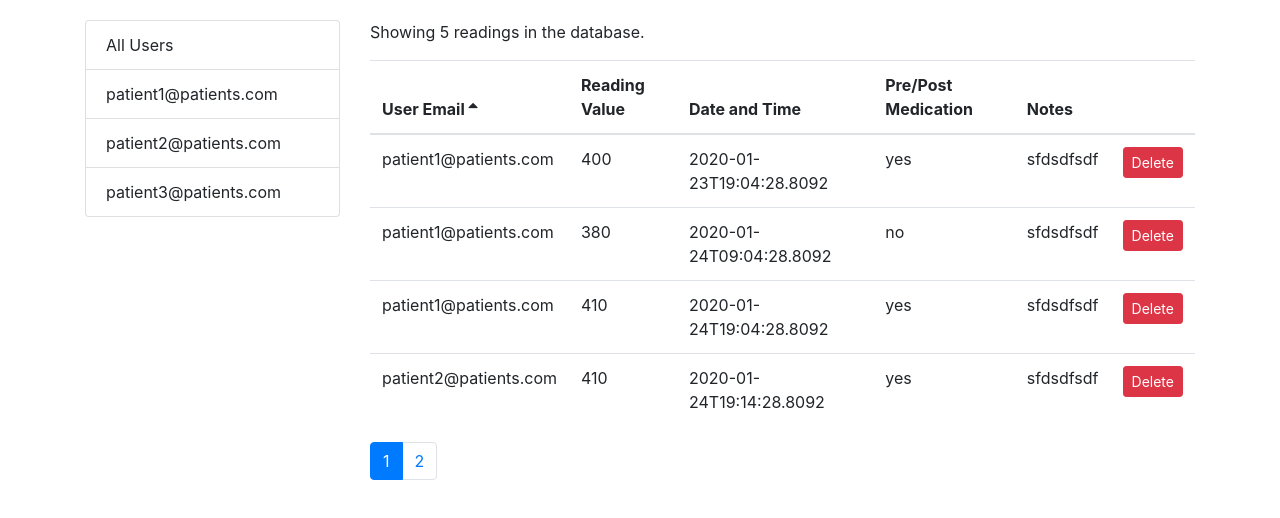
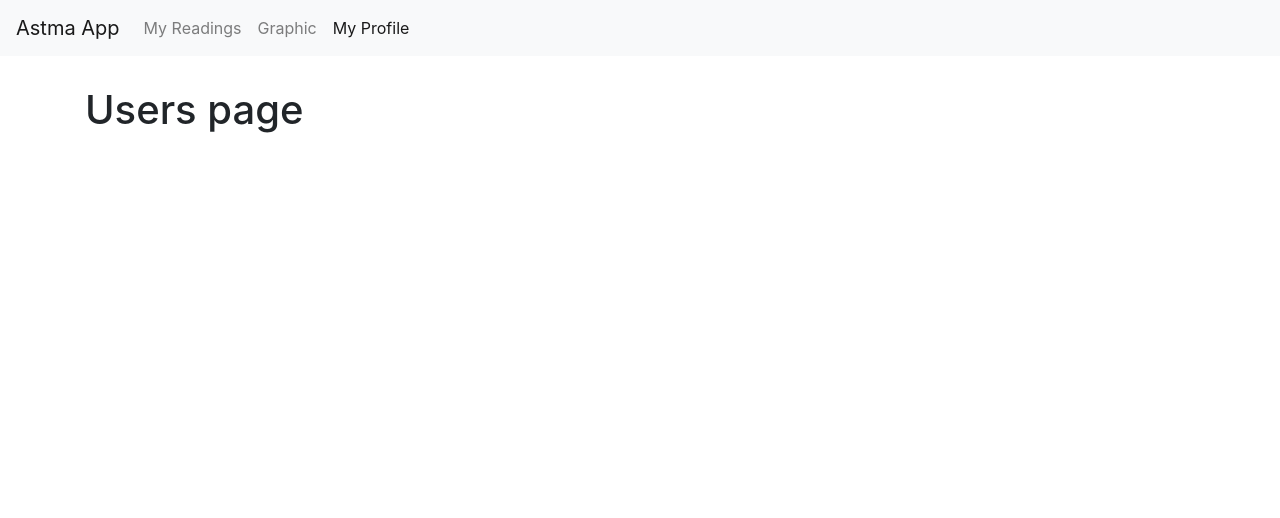
Before and after one commit to DianaWalsh19/finalProject, a React (Create React App) app: page /users in a window 1280 px wide. Shown: the top 518 px of the page. Built offline with nearby package versions, Linux system fonts and the light colour scheme.

Commit message:
nav bar added

```diff
--- a/package.json
+++ b/package.json
@@ -13,6 +13,7 @@
     "prop-types": "^15.7.2",
     "react": "^17.0.1",
     "react-dom": "^17.0.1",
+    "react-router-dom": "^5.2.0",
     "react-scripts": "4.0.2",
     "web-vitals": "^1.1.0"
   },
--- a/src/App.js
+++ b/src/App.js
@@ -1,13 +1,26 @@
 import React, { Component } from "react";
+import { Route, Switch, Redirect } from "react-router-dom";
 import Readings from "./components/readings";
+import Users from "./components/users";
+import NotFound from "./components/notFound";
+import NavBar from "./components/navBar";
 import "./App.css";
 
 class App extends Component {
   render() {
     return (
-      <main className="container">
-        <Readings />
-      </main>
+      <React.Fragment>
+        <NavBar />
+        <main className="container">
+          <Switch>
+            <Route path="/users" component={Users} />
+            <Route path="/readings" component={Readings} />
+            <Route path="/not-found" component={NotFound} />
+            <Redirect from="/" exact to="/users" />
+            <Redirect to="/not-found" />
+          </Switch>
+        </main>
+      </React.Fragment>
     );
   }
 }
--- /dev/null
+++ b/src/components/navBar.jsx
@@ -0,0 +1,44 @@
+import React from "react";
+import { Link, NavLink } from "react-router-dom";
+
+const NavBar = () => {
+  return (
+    <nav className="navbar navbar-expand-lg navbar-light bg-light">
+      <Link className="navbar-brand" to="/">
+        Astma App
+      </Link>
+      <button
+        className="navbar-toggler"
+        type="button"
+        data-toggle="collapse"
+        data-target="#navbarNav"
+        aria-controls="navbarNav"
+        aria-expanded="false"
+        aria-label="Toggle navigation"
+      >
+        <span className="navbar-toggler-icon"></span>
+      </button>
+      <div className="collapse navbar-collapse" id="navbarNav">
+        <ul className="navbar-nav">
+          <li className="nav-item">
+            <NavLink className="nav-link" to="/readings">
+              My Readings
+            </NavLink>
+          </li>
+          <li className="nav-item">
+            <NavLink className="nav-link" to="/graphic">
+              Graphic
+            </NavLink>
+          </li>
+          <li className="nav-item">
+            <NavLink className="nav-link" to="/users">
+              My Profile
+            </NavLink>
+          </li>
+        </ul>
+      </div>
+    </nav>
+  );
+};
+
+export default NavBar;
--- /dev/null
+++ b/src/components/notFound.jsx
@@ -0,0 +1,7 @@
+import React from "react";
+
+const NotFound = () => {
+  return <h1>Not Found</h1>;
+};
+
+export default NotFound;
--- /dev/null
+++ b/src/components/users.jsx
@@ -0,0 +1,7 @@
+import React from "react";
+
+const Users = () => {
+  return <h1>Users page</h1>;
+};
+
+export default Users;
--- a/src/index.css
+++ b/src/index.css
@@ -1,6 +1,6 @@
 body {
   margin: 0;
-  padding: 20px 0 0 0;
+  padding: 0 0 0 0;
   font-family: -apple-system, BlinkMacSystemFont, "Segoe UI", "Roboto", "Oxygen",
     "Ubuntu", "Cantarell", "Fira Sans", "Droid Sans", "Helvetica Neue",
     sans-serif;
@@ -13,6 +13,10 @@
     monospace;
 }
 
+.navbar {
+  margin-bottom: 30px;
+}
+
 .clickable {
   cursor: pointer;
 }
--- a/src/index.js
+++ b/src/index.js
@@ -1,16 +1,19 @@
-import React from 'react';
-import ReactDOM from 'react-dom';
-import './index.css';
-import App from './App';
-import reportWebVitals from './reportWebVitals';
-import 'bootstrap/dist/css/bootstrap.css';
-import 'font-awesome/css/font-awesome.css';
+import React from "react";
+import ReactDOM from "react-dom";
+import { BrowserRouter } from "react-router-dom";
+import "./index.css";
+import App from "./App";
+import reportWebVitals from "./reportWebVitals";
+import "bootstrap/dist/css/bootstrap.css";
+import "font-awesome/css/font-awesome.css";
 
 ReactDOM.render(
   <React.StrictMode>
-    <App />
+    <BrowserRouter>
+      <App />
+    </BrowserRouter>
   </React.StrictMode>,
-  document.getElementById('root')
+  document.getElementById("root")
 );
 
 // If you want to start measuring performance in your app, pass a function
```
Also changed, not shown: src/components/readingForm.jsx (added), 1 other file (tests, documents, lock files or other folders).
